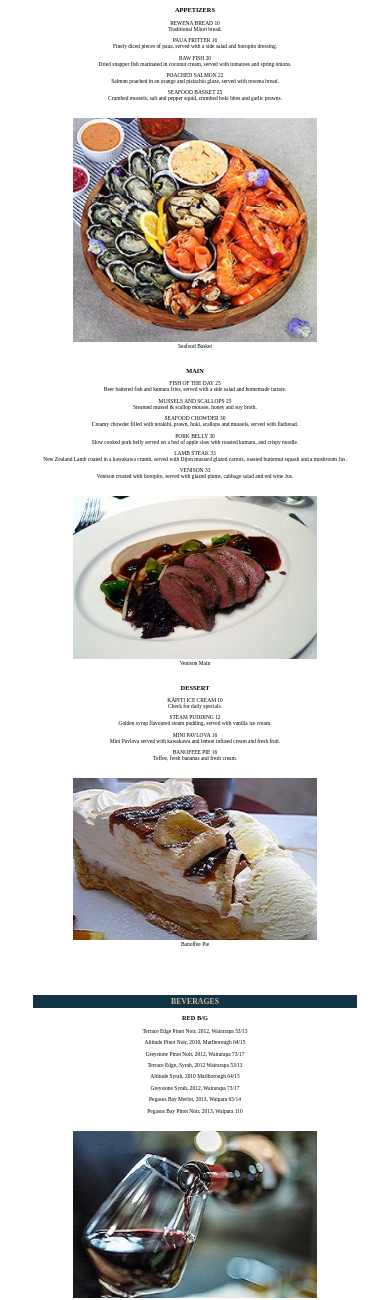
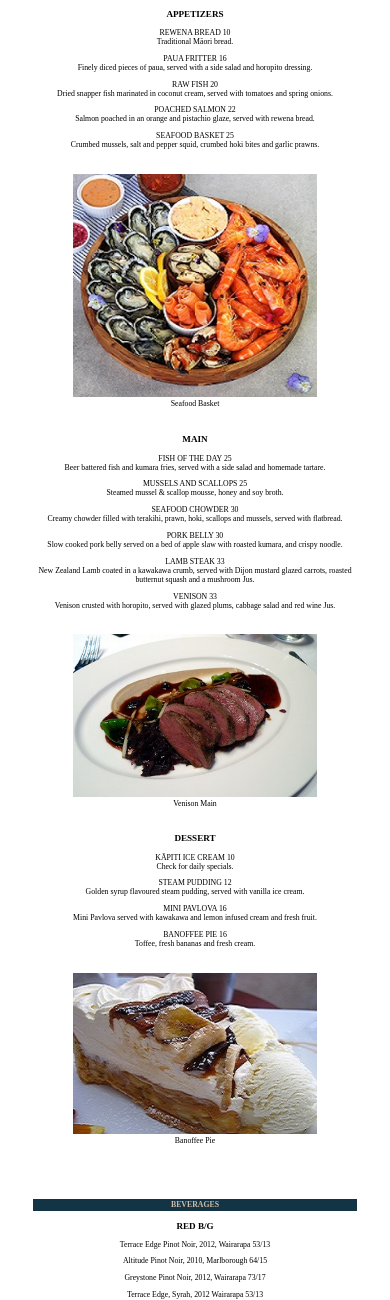
Before and after one commit to ChrisCairns10/ChrisCairns10.github.io, a PHP site: page /Menu/Menu.html in a window 390 px wide. Shown: the part 116-1416 px from the top of the page. Run offline with PHP 8.4, Linux system fonts and the light colour scheme.

Commit message:
Add files via upload

```diff
--- a/CSS/my-css.css
+++ b/CSS/my-css.css
@@ -40,8 +40,26 @@
     width: 50%;
     padding: 15px;
     background-color: white;
+    /* font-size: 1.4vw; */
+}
+
+
+/* If the screen size is 601px wide or more, set the font-size of <div> to 80px */
+@media screen and (min-width: 601px) {
+.main {
     font-size: 1.4vw;
+    }
 }
+
+/* If the screen size is 601px wide or less, set the font-size of <div> to 30px */
+@media screen and (max-width: 600px) {
+.main {
+    font-size: 2vw;
+    }
+}
+
+
+
 /* Clear floats after the columns */
 .row:after {
     content: "";
@@ -62,7 +80,7 @@
     background-color:white;
     text-align: center;
     padding: 10px;
-    font-size: 1.4vw;
+    /*font-size: 1.4vw;*/
     }
 
 /* Style the footer */
```
